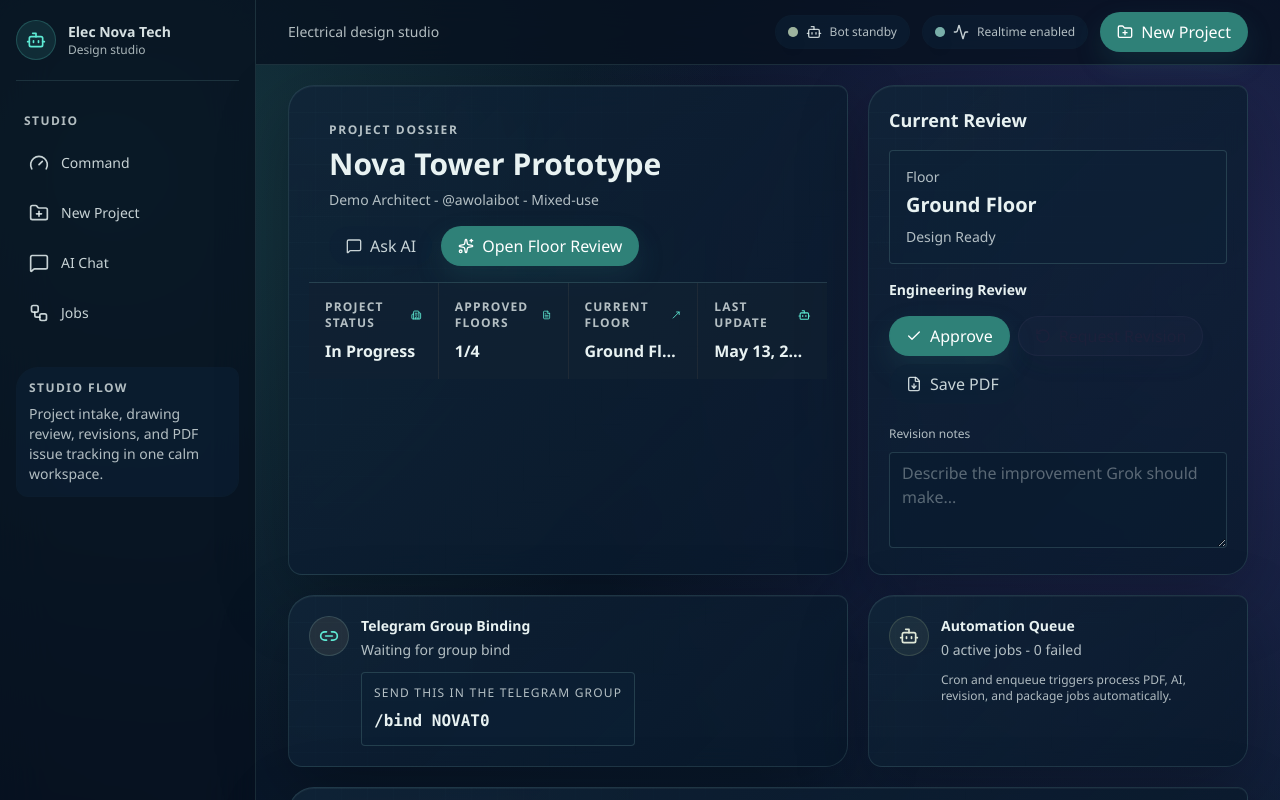
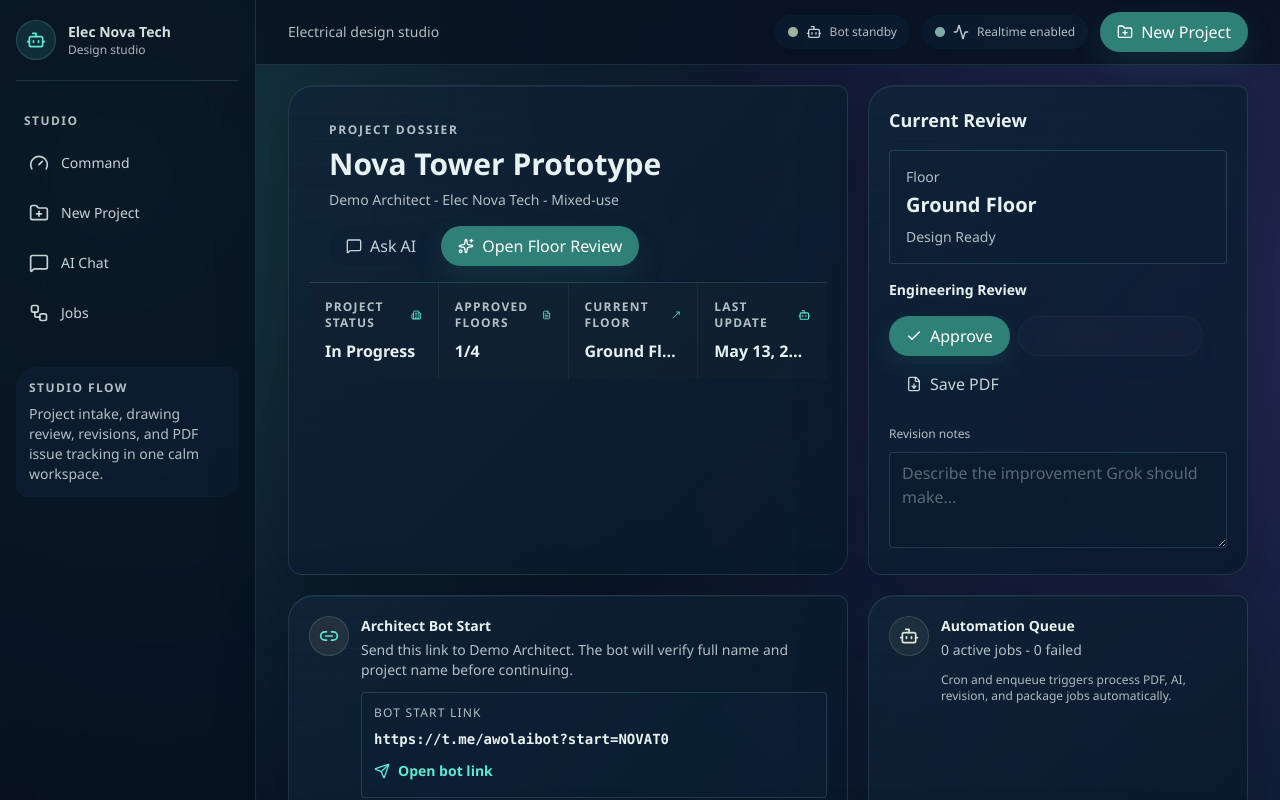
Before and after one commit to EyosafetAlem767655/Electrical_designer_Agentic_AI, a Next.js app: page /project/demo-project in a window 1280 px wide. Shown: the top 800 px of the page. Built offline with nearby package versions, Linux system fonts and the light colour scheme; no server answers.

Commit message:
the telegram approach is changed

```diff
--- a/app/api/projects/route.ts
+++ b/app/api/projects/route.ts
@@ -2,6 +2,7 @@ import { NextResponse } from "next/server";
 import { z } from "zod";
 import { makeProjectCode } from "@/lib/constants";
 import { getProjects } from "@/lib/data";
+import { getEnv } from "@/lib/env";
 import { getSupabaseAdmin, hasSupabaseServerEnv } from "@/lib/supabase";
 import { sendProjectInvite } from "@/lib/telegram";
 import { normalizeTelegramUsername, parseTelegramGroupInput } from "@/lib/utils";
@@ -12,7 +13,7 @@ export const dynamic = "force-dynamic";
 const createProjectSchema = z.object({
   projectName: z.string().min(2),
   architectName: z.string().min(2),
-  architectTelegramUsername: z.string().min(2),
+  architectTelegramUsername: z.string().optional().nullable(),
   companyName: z.string().optional(),
   buildingPurpose: z.string().optional(),
   groupChatId: z.union([z.string(), z.number()]).optional().nullable(),
@@ -20,6 +21,11 @@ const createProjectSchema = z.object({
   buildingAddress: z.string().optional(),
   notes: z.string().optional()
 });
+
+function botStartLink(projectCode?: string | null) {
+  const username = getEnv("TELEGRAM_BOT_USERNAME") ?? "awolaibot";
+  return `https://t.me/${username}${projectCode ? `?start=${encodeURIComponent(projectCode)}` : ""}`;
+}
 
 type ProjectInsert = {
   project_name: string;
@@ -75,11 +81,12 @@ export async function POST(request: Request) {
     const supabase = getSupabaseAdmin();
     const parsedGroup = parseTelegramGroupInput(input.groupChatId);
     const telegramInviteLink = input.telegramGroupInviteLink?.trim() || parsedGroup.inviteLink;
+    const architectTelegramUsername = input.architectTelegramUsername?.trim() ? normalizeTelegramUsername(input.architectTelegramUsername) : "";
     const { data: project, error } = await insertProject(supabase, {
       project_name: input.projectName,
       project_code: makeProjectCode(input.projectName),
       architect_name: input.architectName,
-      architect_telegram_username: normalizeTelegramUsername(input.architectTelegramUsername),
+      architect_telegram_username: architectTelegramUsername,
       company_name: input.companyName || null,
       building_purpose: input.buildingPurpose || null,
       building_address: input.buildingAddress || null,
@@ -92,9 +99,9 @@ export async function POST(request: Request) {
     if (error) throw error;
 
     let warning: string | null = null;
-    if (parsedGroup.chatId) {
+    if (parsedGroup.chatId && architectTelegramUsername) {
       try {
-        await sendProjectInvite(parsedGroup.chatId, input.architectTelegramUsername, input.architectName);
+        await sendProjectInvite(parsedGroup.chatId, architectTelegramUsername, input.architectName);
         await updateOutreachStatus(supabase, project.id, "invite_sent").catch(() => undefined);
       } catch (telegramError) {
         warning = telegramError instanceof Error ? telegramError.message : "Telegram outreach failed";
@@ -106,8 +113,9 @@ export async function POST(request: Request) {
       {
         ok: true,
         project,
+        botStartLink: botStartLink(project.project_code),
         bindCommand: `/bind ${project.project_code}`,
-        warning: warning ?? (!parsedGroup.chatId ? "Project created. Add the bot to the Telegram group, then send the bind command in that group." : null)
+        warning: warning ?? "Project created. Send the bot start link to the architect; the bot will verify full name and project name."
       },
       { status: 201 }
     );
--- a/app/project/[id]/page.tsx
+++ b/app/project/[id]/page.tsx
@@ -1,6 +1,6 @@
 import Link from "next/link";
 import { notFound } from "next/navigation";
-import { AlertTriangle, Bot, Building2, FileText, Link2, MessageSquare, MoveUpRight, Sparkles } from "lucide-react";
+import { AlertTriangle, Bot, Building2, FileText, Link2, MessageSquare, MoveUpRight, Send, Sparkles } from "lucide-react";
 import { DesignViewer } from "@/components/ui/DesignViewer";
 import { FloorTimeline } from "@/components/ui/FloorTimeline";
 import { GlassPanel } from "@/components/ui/GlassPanel";
@@ -8,6 +8,7 @@ import { NeonButton } from "@/components/ui/NeonButton";
 import { ProjectActions } from "@/components/ui/ProjectActions";
 import { FLOOR_STATUS_LABELS, PROJECT_STATUS_LABELS } from "@/lib/constants";
 import { getProjectBundle } from "@/lib/data";
+import { getEnv } from "@/lib/env";
 import { formatDateTime } from "@/lib/utils";
 
 export default async function ProjectDetailPage({ params }: { params: Promise<{ id: string }> }) {
@@ -19,10 +20,8 @@ export default async function ProjectDetailPage({ params }: { params: Promise<{
   const selectedDesign = selectedFloor ? bundle.designs.find((design) => design.floor_id === selectedFloor.id) ?? null : null;
   const floorConversations = selectedFloor ? bundle.conversations.filter((item) => item.floor_id === selectedFloor.id || !item.floor_id) : bundle.conversations;
   const approved = bundle.floors.filter((floor) => floor.status === "approved").length;
-  const bindCommand = `/bind ${bundle.project.project_code ?? bundle.project.id.slice(0, 8).toUpperCase()}`;
-  const bindingStatus = bundle.project.group_chat_id
-    ? `Bound to ${bundle.project.telegram_group_title ?? bundle.project.group_chat_id}`
-    : "Waiting for group bind";
+  const botUsername = getEnv("TELEGRAM_BOT_USERNAME") ?? "awolaibot";
+  const botStartLink = `https://t.me/${botUsername}?start=${encodeURIComponent(bundle.project.project_code ?? bundle.project.id)}`;
   const failedJobs = bundle.jobs.filter((job) => job.status === "failed");
   const activeJobs = bundle.jobs.filter((job) => job.status === "pending" || job.status === "processing");
 
@@ -36,7 +35,7 @@ export default async function ProjectDetailPage({ params }: { params: Promise<{
                 <p className="text-xs font-semibold uppercase tracking-[0.14em] text-[#c9b9a6]/54">Project Dossier</p>
                 <h1 className="mt-2 text-3xl font-semibold text-[#fffaf0]">{bundle.project.project_name}</h1>
                 <p className="mt-2 text-sm text-[#efe4d4]/64">
-                  {bundle.project.architect_name} - @{bundle.project.architect_telegram_username} - {bundle.project.building_purpose ?? "Purpose pending"}
+                  {bundle.project.architect_name} - {bundle.project.company_name ?? "Company pending"} - {bundle.project.building_purpose ?? "Purpose pending"}
                 </p>
               </div>
               <div className="flex flex-wrap gap-2">
@@ -95,16 +94,16 @@ export default async function ProjectDetailPage({ params }: { params: Promise<{
               <Link2 className="h-5 w-5 text-[#d6b17d]" />
             </div>
             <div className="min-w-0">
-              <p className="text-sm font-semibold text-[#fffaf0]">Telegram Group Binding</p>
-              <p className="mt-1 text-sm text-[#efe4d4]/62">{bindingStatus}</p>
-              {!bundle.project.group_chat_id ? (
-                <div className="mt-3 rounded border border-[#c6a171]/16 bg-white/[0.025] p-3">
-                  <p className="text-xs uppercase tracking-[0.1em] text-[#c9b9a6]/48">Send this in the Telegram group</p>
-                  <code className="mt-2 block select-all text-base font-semibold text-[#fffaf0]">{bindCommand}</code>
-                </div>
-              ) : (
-                <p className="mt-2 text-xs text-[#c9b9a6]/52">Outreach: {bundle.project.telegram_outreach_status ?? "bound"} - Group ID {bundle.project.group_chat_id}</p>
-              )}
+              <p className="text-sm font-semibold text-[#fffaf0]">Architect Bot Start</p>
+              <p className="mt-1 text-sm text-[#efe4d4]/62">Send this link to {bundle.project.architect_name}. The bot will verify full name and project name before continuing.</p>
+              <div className="mt-3 rounded border border-[#c6a171]/16 bg-white/[0.025] p-3">
+                <p className="text-xs uppercase tracking-[0.1em] text-[#c9b9a6]/48">Bot start link</p>
+                <code className="mt-2 block select-all break-all text-sm font-semibold text-[#fffaf0]">{botStartLink}</code>
+                <a href={botStartLink} target="_blank" rel="noreferrer" className="mt-3 inline-flex items-center gap-2 text-sm font-semibold text-[#d6b17d] hover:text-[#fffaf0]">
+                  <Send className="h-4 w-4" />
+                  Open bot link
+                </a>
+              </div>
             </div>
           </div>
         </GlassPanel>
--- a/app/project/new/page.tsx
+++ b/app/project/new/page.tsx
@@ -8,17 +8,17 @@ export default function NewProjectPage() {
         <p className="text-xs font-semibold uppercase tracking-[0.14em] text-[#c9b9a6]/54">Project Intake</p>
         <h1 className="mt-2 text-3xl font-semibold text-[#fffaf0]">Create Project Assignment</h1>
         <p className="mt-2 max-w-3xl text-sm leading-6 text-[#efe4d4]/66">
-          Creating a project stores the admin metadata and gives you a /bind command. Send that command in the Telegram group after adding the bot so it can announce the architect handoff.
+          Creating a project stores the company, architect, and project names. Then send the bot start link to the architect; the bot verifies their full name and project before continuing.
         </p>
       </section>
       <div className="grid gap-5 lg:grid-cols-[310px_1fr]">
         <GlassPanel className="h-fit">
           <p className="text-lg font-semibold text-[#fffaf0]">Before You Submit</p>
           <div className="mt-4 space-y-3 text-sm leading-5 text-[#efe4d4]/64">
-            <p>1. Confirm the architect Telegram username is correct.</p>
-            <p>2. Paste the group invite link only as a reference.</p>
-            <p>3. After creation, send the project bind command in the group.</p>
-            <p>4. The architect will still verify by project name in DM.</p>
+            <p>1. Enter the exact architect full name you expect them to verify with.</p>
+            <p>2. Enter the project and company details.</p>
+            <p>3. After creation, send the bot start link to the architect.</p>
+            <p>4. The architect must provide the same full name and project name in DM.</p>
           </div>
           <div className="mt-5 rounded border border-[#b26457]/28 bg-[#7c3f35]/12 p-3 text-sm text-[#f6dfd9]/82">
             No admin authentication is enabled in this v1 prototype. Keep the deployment private until auth is added.
--- a/components/ui/NewProjectForm.tsx
+++ b/components/ui/NewProjectForm.tsx
@@ -36,13 +36,14 @@ export function NewProjectForm() {
           {[
             ["projectName", "Project name", "Nova Heights"],
             ["companyName", "Company/client name", "Client company"],
+            ["architectName", "Architect full name", "Amanuel Tesfaye"],
             ["buildingAddress", "Building address", "Addis Ababa"]
           ].map(([name, label, placeholder]) => (
             <label key={name} className={name === "projectName" ? "block md:col-span-2" : "block"}>
               <span className="text-xs font-medium text-[#c9b9a6]/62">{label}</span>
               <input
                 name={name}
-                required={name === "projectName"}
+                required={["projectName", "architectName"].includes(name)}
                 placeholder={placeholder}
                 className="mt-2 h-11 w-full rounded border border-[#c6a171]/20 bg-[#140f0c]/52 px-3 text-[#f7f2ea] outline-none transition placeholder:text-[#c9b9a6]/36 focus:border-[#d6b17d]/58"
               />
@@ -63,38 +64,17 @@ export function NewProjectForm() {
         </div>
       </fieldset>
 
-      <fieldset className="grid gap-4 border-b border-[#c6a171]/14 pb-5">
-        <legend className="mb-3 text-sm font-semibold uppercase tracking-[0.12em] text-[#c9b9a6]/54">Architect Handoff</legend>
-        <div className="grid gap-4 md:grid-cols-2">
-          {[
-            ["architectName", "Architect name", "Amanuel Tesfaye"],
-            ["architectTelegramUsername", "Telegram username", "@architect"],
-            ["telegramGroupInviteLink", "Telegram group invite link", "https://t.me/+..."]
-          ].map(([name, label, placeholder]) => (
-            <label key={name} className="block">
-              <span className="text-xs font-medium text-[#c9b9a6]/62">{label}</span>
-              <input
-                name={name}
-                required={["architectName", "architectTelegramUsername"].includes(name)}
-                placeholder={placeholder}
-                className="mt-2 h-11 w-full rounded border border-[#c6a171]/20 bg-[#140f0c]/52 px-3 text-[#f7f2ea] outline-none transition placeholder:text-[#c9b9a6]/36 focus:border-[#d6b17d]/58"
-              />
-            </label>
-          ))}
-        </div>
-      </fieldset>
-
       <label className="block">
         <span className="text-xs font-medium text-[#c9b9a6]/62">Admin notes</span>
         <textarea name="notes" className="mt-2 min-h-24 w-full rounded border border-[#c6a171]/20 bg-[#140f0c]/52 px-3 py-2 text-[#f7f2ea] outline-none transition placeholder:text-[#c9b9a6]/36 focus:border-[#d6b17d]/58" placeholder="Optional internal context for review" />
       </label>
       <p className="rounded border border-[#c6a171]/14 bg-white/[0.025] px-3 py-2 text-sm leading-5 text-[#efe4d4]/64">
-        The invite link is stored for reference only. After creation, open the project and send its <span className="font-semibold text-[#fffaf0]">/bind</span> command in the Telegram group so the bot can capture the real chat ID.
+        After creation, open the project and send the bot start link to the architect. The bot will ask for their full name and project name, then continue only if they match this record.
       </p>
       {error ? <p className="rounded border border-rose-300/30 bg-rose-500/10 px-3 py-2 text-sm text-rose-100">{error}</p> : null}
       <NeonButton type="submit" disabled={busy}>
         <Send className="h-4 w-4" />
-        Create Project + Message Architect
+        Create Project
       </NeonButton>
     </form>
   );
--- a/lib/bot.ts
+++ b/lib/bot.ts
@@ -57,13 +57,13 @@ async function findProjectForVerification(fullName: string, projectName: string,
   const supabase = getSupabaseAdmin();
   const normalizedUsername = username ? normalizeTelegramUsername(username) : null;
   let query = supabase.from("projects").select("*").in("status", ["created", "awaiting_verification", "verified", "in_progress"]);
-  if (normalizedUsername) {
-    query = query.ilike("architect_telegram_username", `%${normalizedUsername}%`);
-  }
   const { data, error } = await query;
   if (error) throw error;
   return (
-    ((data ?? []) as Project[]).find((project) => isProjectNameMatch(projectName, project.project_name) && isPersonNameMatch(fullName, project.architect_name)) ??
+    ((data ?? []) as Project[]).find((project) => {
+      const usernameMatches = !project.architect_telegram_username || !normalizedUsername || normalizeTelegramUsername(project.architect_telegram_username) === normalizedUsername;
+      return usernameMatches && isProjectNameMatch(projectName, project.project_name) && isPersonNameMatch(fullName, project.architect_name);
+    }) ??
     null
   );
 }
```
Also changed, not shown: 2 other files (tests, documents, lock files or other folders).
